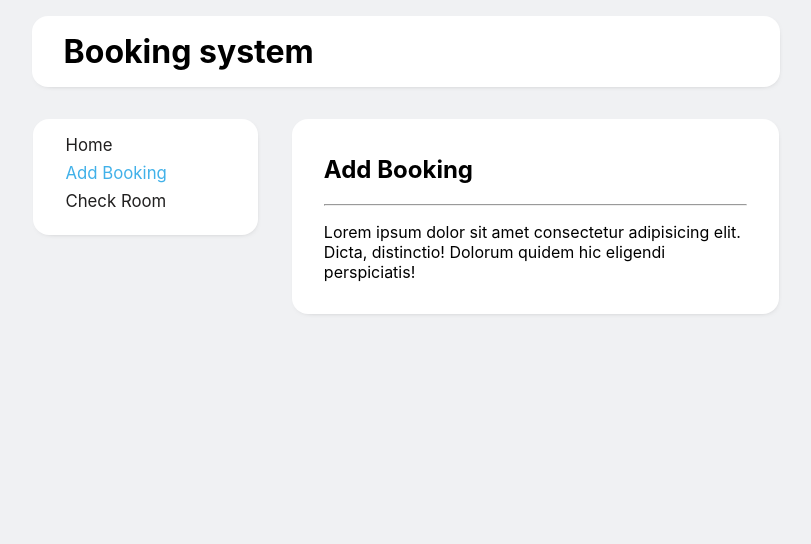
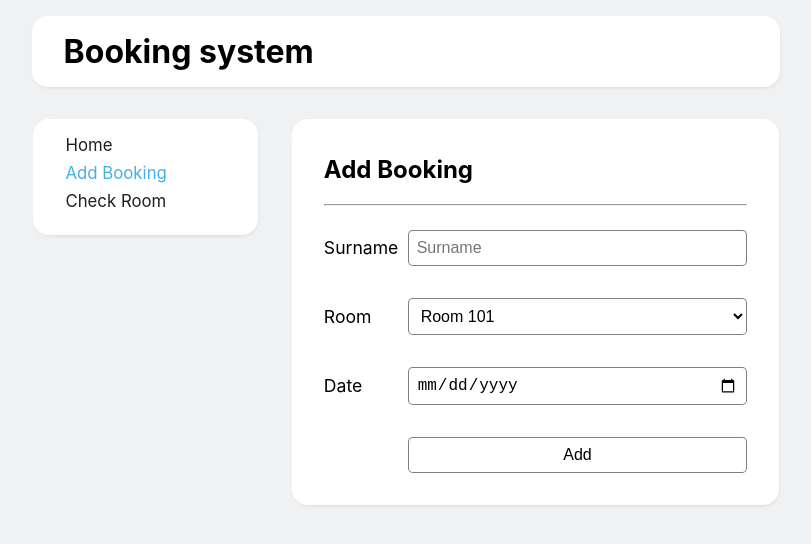
Before and after one commit to jamoliddins-epam/hotel_booking, a React (Create React App) app: page /addBooking in a window 1280 px wide. Shown: the top 544 px of the page, without its empty margins (234-1045 px from the left). Built offline with nearby package versions, Linux system fonts and the light colour scheme; the HTML template or start-up script is replaced by a standard one.

Commit message:
feat: add AddBookingForm component

```diff
--- a/src/App.jsx
+++ b/src/App.jsx
@@ -12,7 +12,7 @@ import AddBooking from './pages/AddBooking/AddBooking'
 import CheckBooking from './pages/CheckBooking/CheckBooking'
 
 // constants
-import { MAIN_HEADER_TITLE_TEXT } from './constants'
+import { MAIN_HEADER_TITLE_TEXT } from './utils/constants'
 
 function App() {
   return (
--- /dev/null
+++ b/src/components/AddBookingForm/AddBookingForm.jsx
@@ -0,0 +1,51 @@
+import React, { useState, useEffect } from 'react'
+
+// components
+import Input from '../../common/Input/Input'
+import Select from '../../common/Select/Select'
+import DatePicker from '../../common/DatePicker/DatePicker'
+import Button from '../../common/Button/Button'
+
+// utils & constants
+import { getToday } from '../../utils/utilFunctions'
+import { ADD_BUTTON_TEXT } from '../../utils/constants'
+
+const AddBookingForm = () => {
+  // states
+  const [bookingData, setBookingData] = useState({ surname: '', room: '', date: '' })
+  const [rooms, setRooms] = useState([])
+
+  useEffect(() => {
+    fetch('./rooms.json')
+      .then((data) => data.json())
+      .then((result) => setRooms(() => result))
+  }, [])
+
+  // handlers
+  const handleInputChange = (e) => {
+    const { name, value } = e.target
+    setBookingData((prevState) => ({ ...prevState, [name]: value }))
+  }
+
+  const handleAddBooking = (e) => {
+    e.preventDefault()
+    console.log(bookingData)
+  }
+
+  return (
+    <form>
+      <Input
+        id='surname'
+        label='Surname'
+        value={bookingData.surname}
+        placeholder='Surname'
+        onChange={handleInputChange}
+      />
+      <Select id='room' label='Room' value={bookingData.room} onChange={handleInputChange} options={rooms} />
+      <DatePicker id='date' label='Date' onChange={handleInputChange} min={getToday()} />
+      <Button title={ADD_BUTTON_TEXT} onClick={handleAddBooking} />
+    </form>
+  )
+}
+
+export default AddBookingForm
--- a/src/components/Nav/Sidebar.jsx
+++ b/src/components/Nav/Sidebar.jsx
@@ -3,7 +3,7 @@ import { NavLink } from 'react-router-dom'
 import './Sidebar.css'
 
 // constants
-import { HOME_LINK_TEXT, ADD_BOOKING_LINK_TEXT, CHECK_ROOM_LINK_TEXT } from '../../constants'
+import { HOME_LINK_TEXT, ADD_BOOKING_LINK_TEXT, CHECK_ROOM_LINK_TEXT } from '../../utils/constants'
 
 const Sidebar = () => {
   const isActiveLink = ({ isActive }) => (isActive ? 'active' : '')
--- a/src/index.css
+++ b/src/index.css
@@ -24,3 +24,10 @@ body {
   box-shadow: rgb(0, 0, 0) 1px 2px 9px -8px;
   margin: 1rem auto;
 }
+
+form {
+  display: flex;
+  flex-direction: column;
+  align-items: flex-start;
+  justify-content: center;
+}
--- a/src/pages/AddBooking/AddBooking.jsx
+++ b/src/pages/AddBooking/AddBooking.jsx
@@ -1,17 +1,17 @@
 import React from 'react'
 
+// components
+import AddBookingForm from '../../components/AddBookingForm/AddBookingForm'
+
 // constants
-import { ADD_BOOKING_LINK_TEXT } from '../../constants'
+import { ADD_BOOKING_LINK_TEXT } from '../../utils/constants'
 
 const AddBooking = () => {
   return (
     <div className='card-container'>
       <h2>{ADD_BOOKING_LINK_TEXT}</h2>
       <hr />
-      <p>
-        Lorem ipsum dolor sit amet consectetur adipisicing elit. Dicta, distinctio! Dolorum quidem hic eligendi
-        perspiciatis!
-      </p>
+      <AddBookingForm />
     </div>
   )
 }
--- a/src/pages/CheckBooking/CheckBooking.jsx
+++ b/src/pages/CheckBooking/CheckBooking.jsx
@@ -1,7 +1,7 @@
 import React from 'react'
 
 // constants
-import { CHECK_ROOM_TITLE_TEXT } from '../../constants'
+import { CHECK_ROOM_TITLE_TEXT } from '../../utils/constants'
 
 const CheckBooking = () => {
   return (
--- a/src/pages/Home/Home.jsx
+++ b/src/pages/Home/Home.jsx
@@ -1,7 +1,7 @@
 import React from 'react'
 
 // constants
-import { HOME_TITLE_TEXT } from '../../constants'
+import { HOME_TITLE_TEXT } from '../../utils/constants'
 
 const Home = () => {
   return (
--- a/src/constants.js
+++ b/src/utils/constants.js
@@ -8,3 +8,6 @@ export const ADD_BOOKING_TITLE_TEXT = 'Add Booking'
 export const HOME_LINK_TEXT = 'Home'
 export const ADD_BOOKING_LINK_TEXT = 'Add Booking'
 export const CHECK_ROOM_LINK_TEXT = 'Check Room'
+
+// Button constants
+export const ADD_BUTTON_TEXT = 'Add'
--- /dev/null
+++ b/src/utils/utilFunctions.js
@@ -0,0 +1,12 @@
+export function getToday() {
+  var date = new Date()
+
+  var month = date.getMonth() + 1
+  var day = date.getDate()
+  var year = date.getFullYear()
+
+  if (month < 10) month = '0' + month.toString()
+  if (day < 10) day = '0' + day.toString()
+
+  return year + '-' + month + '-' + day
+}
```
